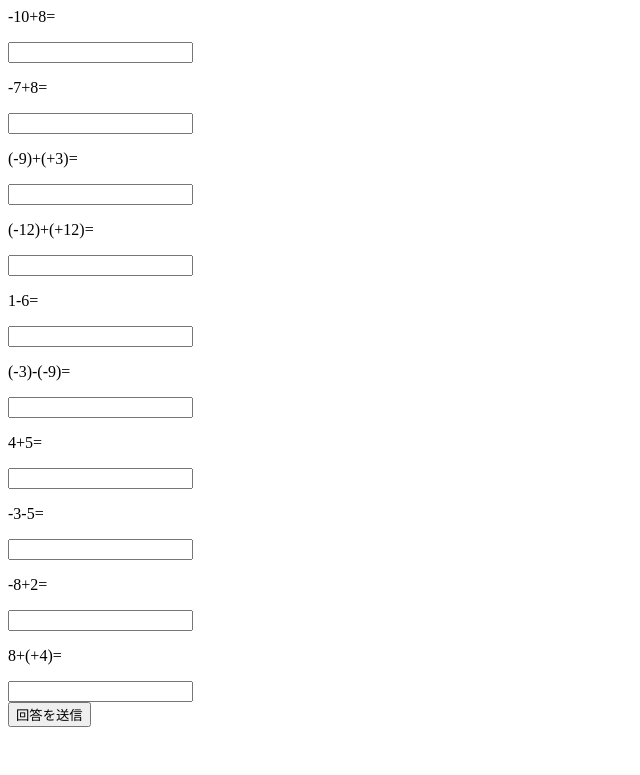
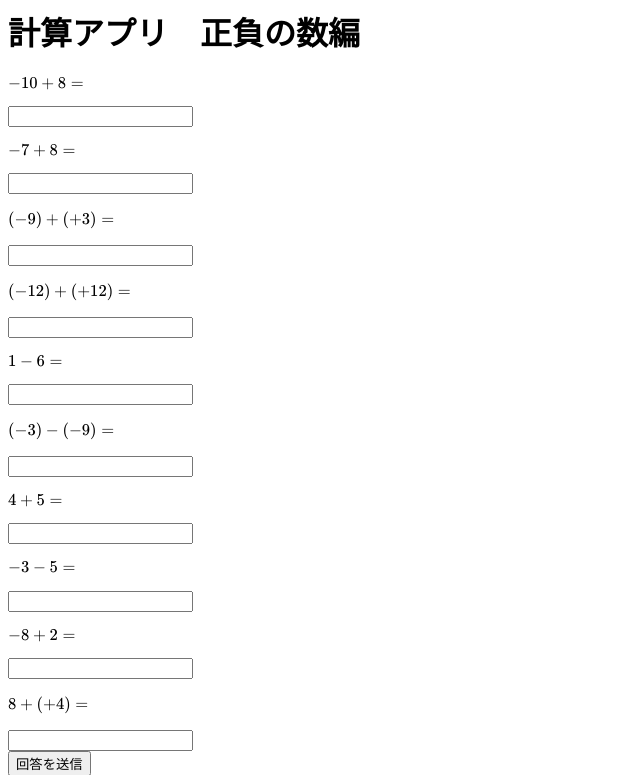
Before and after one commit to Ikedasan77/demoapps, a Django app: page / in a window 1280 px wide. Shown: the top 775 px of the page, without its empty margins (0-640 px from the left). Run offline with Django 5.2, Linux system fonts and the light colour scheme; data comes from the database, SQL or seed files in the repository; both versions use the stored data as it was after the commit.

Commit message:
最新の変更をコミット

```diff
--- a/quiz/mathquiz/models.py
+++ b/quiz/mathquiz/models.py
@@ -8,3 +8,8 @@
 
     def __str__(self):
         return self.text  # 管理画面などで表示される文字列
+
+class Question(models.Model):
+    text = models.TextField()  # 問題文（分数や累乗などを含むためにTextFieldに変更）
+    correct_answer = models.IntegerField()  # 正解の数値
+    explanation = models.TextField()  # 解説文
--- a/quiz/mathquiz/templates/mathquiz/quiz.html
+++ b/quiz/mathquiz/templates/mathquiz/quiz.html
@@ -1,8 +1,15 @@
+<head>
+    <script type="text/javascript" async
+        src="https://cdnjs.cloudflare.com/ajax/libs/mathjax/3.2.2/es5/tex-mml-chtml.js">
+    </script>  <!-- MathJaxライブラリを読み込んで数学記号をレンダリング -->
+</head>
+
+<h1>計算アプリ　正負の数編</h1>
 <form method="post">
     {% csrf_token %}  <!-- CSRFトークンを追加（セキュリティ対策） -->
     {% for question in questions %}
         <div>
-            <p>{{ question.text }}</p>  <!-- 問題文を表示 -->
+            <p>\( \displaystyle {{ question.text }} \)</p>  <!-- MathJaxでLaTeX形式の数式を表示 -->
             <input type="number" name="answer_{{ forloop.counter0 }}">  <!-- ユーザーの解答を入力 -->
             <input type="hidden" name="question_id_{{ forloop.counter0 }}" value="{{ question.id }}">  <!-- 問題のIDを隠しフィールドで送信 -->
         </div>
--- a/quiz/mathquiz/views.py
+++ b/quiz/mathquiz/views.py
@@ -7,10 +7,12 @@
     if request.method == 'POST':  # POSTリクエスト（解答送信後）の場合
         score = 0  # 正解数の初期化
         wrong_questions = []  # 間違えた問題のリスト
+        questions = []  # 全ての出題された問題を保持するリスト
         for i in range(10):
             user_answer = int(request.POST.get(f'answer_{i}'))  # ユーザーの解答を取得
             question_id = int(request.POST.get(f'question_id_{i}'))  # 問題のIDを取得
             question = Question.objects.get(id=question_id)  # 問題をデータベースから取得
+            questions.append(question)  # 出題された問題をリストに追加
             if user_answer == question.correct_answer:  # 正解かどうかを判定
                 score += 1
             else:
@@ -20,9 +22,9 @@
 
         return render(request, 'mathquiz/result.html', {
             'score': score,  # 正解数をテンプレートに渡す
-            'incorrect_count': incorrect_count,  # 不正解数をテンプレートに渡す
-            'wrong_questions': wrong_questions,  # 間違えた問題をテンプレートに渡す
-            'advice': get_advice(score)  # アドバイスをテンプレートに渡す
+            'questions': questions,  # 出題された全ての問題をテンプレートに渡す
+            'wrong_questions': wrong_questions,
+            'advice': get_advice(score)  # アドバイスもテンプレートに渡す  # 間違えた問題をテンプレートに渡す
         })
 
     else:  # GETリクエスト（クイズ開始時）の場合
--- a/quiz/quiz/urls.py
+++ b/quiz/quiz/urls.py
@@ -19,6 +19,6 @@
 
 # プロジェクト全体のURLパターンを定義
 urlpatterns = [
-    path('admin/', admin.site.urls),
+    path('admin/', admin.site.urls),  # 管理サイトのURL
     path('', include('mathquiz.urls')),  # mathquizのURLを含める
 ]
```
Also changed, not shown: quiz/mathquiz/templates/mathquiz/result.html (+7 -3 lines), quiz/db.sqlite3, quiz/mathquiz/urls.py (line endings or trailing spaces).
